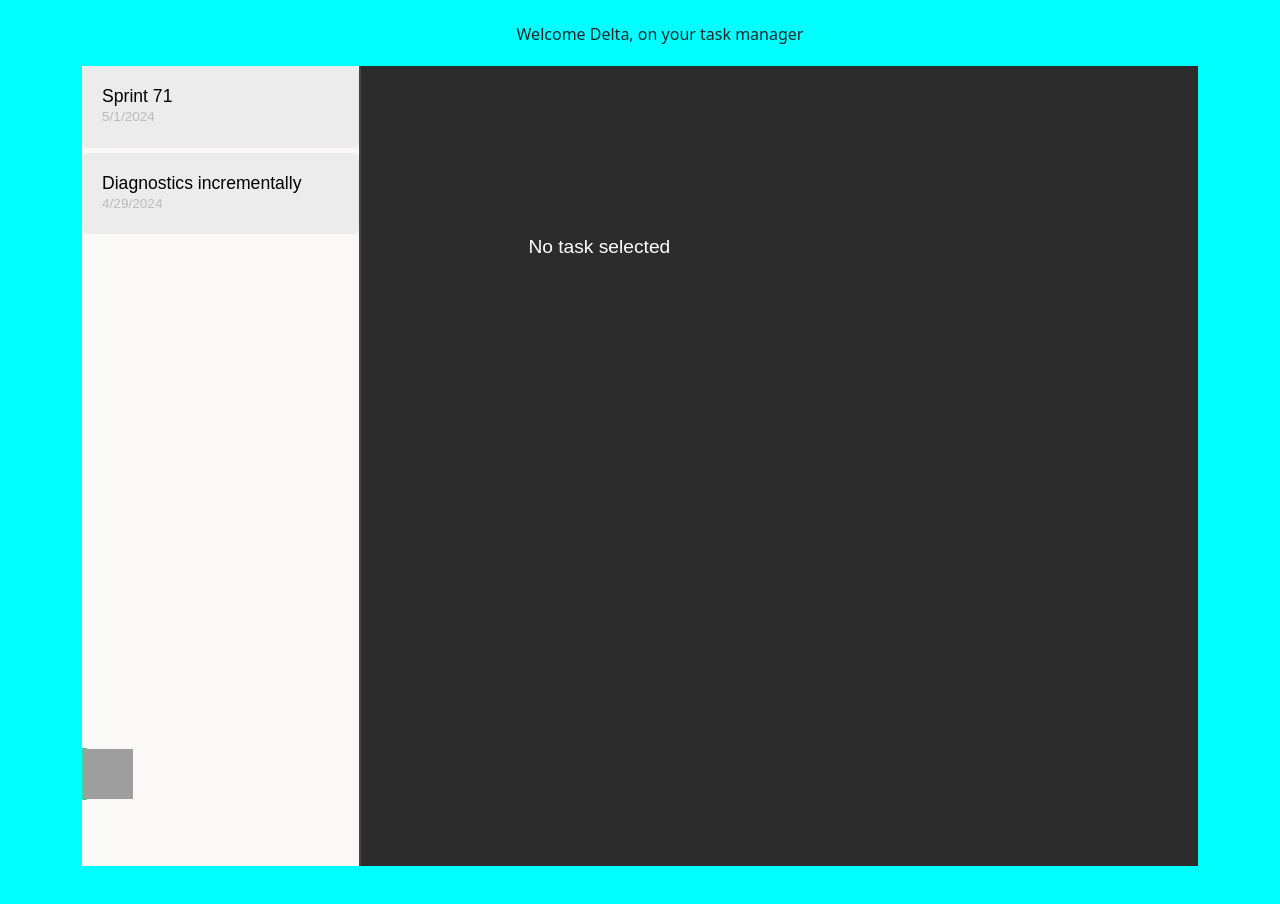
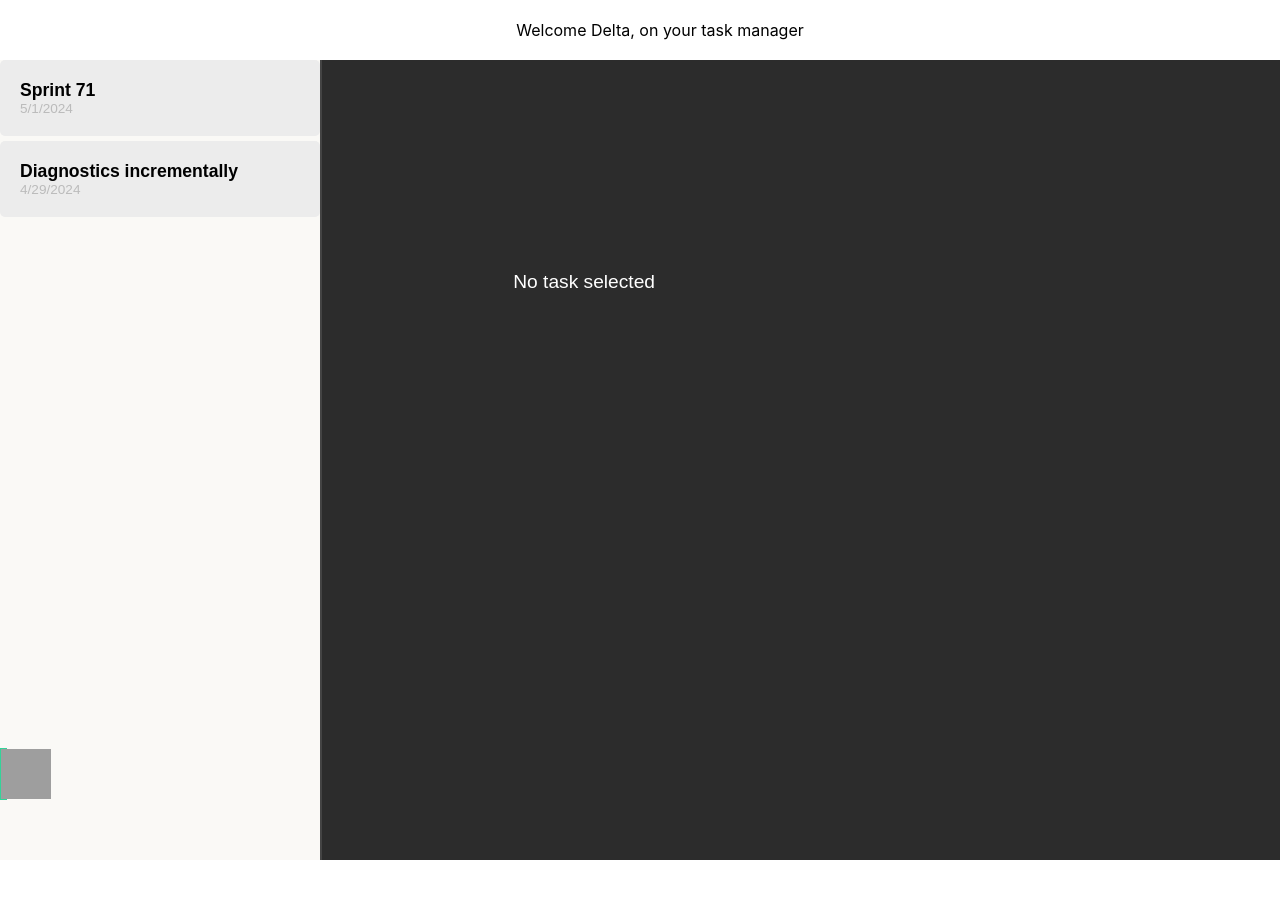
Before and after one commit to pankajb23/react102, a React (Create React App) app: page / in a window 1280 px wide. Shown: the top 904 px of the page. Built offline with nearby package versions, Linux system fonts and the light colour scheme; grey boxes are pictures that could not be loaded.

Commit message:
checkpoint with redux

```diff
--- a/package.json
+++ b/package.json
@@ -4,6 +4,7 @@
   "private": true,
   "homepage": "https://pankajb23.github.io/react102/",
   "dependencies": {
+    "@reduxjs/toolkit": "^2.2.7",
     "@testing-library/jest-dom": "^5.17.0",
     "@testing-library/react": "^13.4.0",
     "@testing-library/user-event": "^13.5.0",
@@ -12,7 +13,9 @@
     "react-beautiful-dnd": "^13.1.1",
     "react-bootstrap": "^2.10.5",
     "react-dom": "^18.3.1",
+    "react-redux": "^9.1.2",
     "react-scripts": "5.0.1",
+    "redux": "^5.0.1",
     "web-vitals": "^2.1.4"
   },
   "scripts": {
--- a/src/App.js
+++ b/src/App.js
@@ -1,15 +1,11 @@
 import logo from './logo.svg';
 import './App.css';
 import TaskLayout from './js/WelcomePage.js'
-import 'bootstrap/dist/css/bootstrap.min.css';
 
 function App() {
-  console.log("App.js");
-  return (
-    <div className="screen">
-      <div className="frame">
-        {TaskLayout()}
-      </div></div>);
+  return (<>
+    {TaskLayout()}
+  </>);
 }
 
 export default App;
--- a/src/index.js
+++ b/src/index.js
@@ -1,21 +1,27 @@
 import React from 'react';
 import ReactDOM from 'react-dom/client';
 import './index.css';
+import { Provider } from 'react-redux';
 import App from './App';
-import reportWebVitals from './reportWebVitals';
 import "./css/WelcomePage.css"
 import "./css/tasklist.css"
 import "./css/task.css"
 import "./css/subtask.css"
+import nestedDataReducer from './js/TaskSlicer.js';
+import { createStore } from 'redux';
 
 const root = ReactDOM.createRoot(document.getElementById('root'));
+const store = createStore(nestedDataReducer);
+console.log("I hope reducer are finally up.")
 root.render(
   <React.StrictMode>
-    <App />
+    <Provider store={store}>
+      <App />
+    </Provider>
   </React.StrictMode>
 );
 
 // If you want to start measuring performance in your app, pass a function
 // to log results (for example: reportWebVitals(console.log))
 // or send to an analytics endpoint. Learn more: https://bit.ly/CRA-vitals
-reportWebVitals();
+// reportWebVitals();
--- /dev/null
+++ b/src/js/TaskSlicer.js
@@ -0,0 +1,113 @@
+import { createSlice } from '@reduxjs/toolkit';
+import { act } from 'react';
+
+const initialState = {
+    tasks: [
+        {
+            id: 1,
+            name: "Sprint 71",
+            description: "",
+            createdBy: "John Doe",
+            createdDate: "2024-05-01",
+            colorCode: "#ff6347",
+            subtasks: [
+                { id: 1, name: "DBT gem changes", description: "Update the gem versions", createdAt: "2024-05-01", dueDate: "2024-05-10", isCompleted: false },
+                { id: 2, name: "Testing", description: "Run integration tests", createdAt: "2024-05-02", dueDate: "2024-05-09", isCompleted: true },
+            ],
+        },
+        {
+            id: 2,
+            name: "Diagnostics incrementally",
+            description: "",
+            createdBy: "Jane Smith",
+            createdDate: "2024-04-29",
+            colorCode: "#4caf50",
+            subtasks: [
+                { id: 3, name: "Fix navigation issues", description: "Handle onChange in forms", createdAt: "2024-04-29", dueDate: "2024-05-03", isCompleted: false },
+            ],
+        },
+    ]
+};
+
+const ActionTypes = {
+    AddTask: "AddTask",
+    RemoteTask: "RemoveTask",
+    ModifyTask: "ModifyTask",
+    AddSubtask: "AddSubTask",
+    RemoteSubTask: "RemoveSubTask",
+    ModifySubTask: "ModifySubTask"
+}
+
+let IdGenerator = 3;
+
+const nestedDataSlice = createSlice({
+    name: 'nestedData',
+    initialState,
+    reducers: {
+        addTask: (state, action) => {
+            state.tasks.push({
+                id: IdGenerator++,
+                name: action.payload.name,
+                description: action.payload.description,
+                createdBy: action.payload.createdBy,
+                createdDate: action.payload.createdDate
+            });
+        },
+        addSubTask: (state, action) => {
+            const { taskId, subTaskName, description, startDate, dueDate } = action.payload;
+            const task = state.tasks.find(task => task.id === taskId);
+            if (task) {
+                let subTaskId;
+                if (!task.subtasks || task.subtasks.length === 0) {
+                    subTaskId = 1;
+                    task.subtasks.push([]);    // pushing empty array.
+                } else {
+                    subTaskId = task.subtasks.reduce((max, obj) => obj.id > max.id ? obj : max, task.subtasks[0]) + 1;
+                }
+                task.subtasks.push({
+                    id: subTaskId,
+                    name: subTaskName,
+                    description: description,
+                    startDate: startDate,
+                    endDate: dueDate
+                });
+            }
+        },
+        updateSubTaskAttribute: (state, action) => {
+            const { taskId, subTaskId, attribute, value } = action.payload;
+            const task = state.tasks.find(task => task.id === taskId);
+            if (task) {
+                const subtask = task.find(subTask => subTaskId == subTask.id);
+                if (subtask) {
+                    subtask[attribute] = value;
+                }
+            }
+        },
+        removeTask: (state, action) => {
+            const { id } = action.payload;
+            state.tasks = state.tasks.filter(task => task.id !== id);
+        },
+        removeSubTask: (state, action) => {
+            const { taskId, subTaskId } = action.payload;
+            const task = state.tasks.find(task => task.id === taskId);
+            if (task) {
+                task.subtasks = task.subtasks.filter(subtask => subtask.id !== subTaskId);
+            }
+        },
+        updateTaskAttribute: (state, action) => {
+            const { taskId, attribute, value } = action.payload;
+            const task = state.tasks.find(task => task.id === taskId);
+            if (task) {
+                task[attribute] = value;
+            }
+        }
+    },
+});
+
+export const { addTask, addSubtask, updateSubtaskAttribute, removeTask, removeSubtask } = nestedDataSlice.actions;
+
+// Selectors
+export const selectAllTasks = state => state.tasks.tasks;
+export const selectTaskById = (state, taskId) => state.tasks.tasks.find(task => task.id === taskId);
+
+export default nestedDataSlice.reducer;
--- a/src/js/context/TaskContext.js
+++ b/src/js/context/TaskContext.js
@@ -51,5 +51,6 @@ function taskReducer(state, action){
 
             }
 
+
     }
 }
```
Also changed, not shown: src/js/Reducer.js (added, +8 -0 lines), src/js/ReduxStore.js (added, +9 -0 lines), src/js/models/AllTask.js (+5 -5 lines), 1 other file (tests, documents, lock files or other folders).
